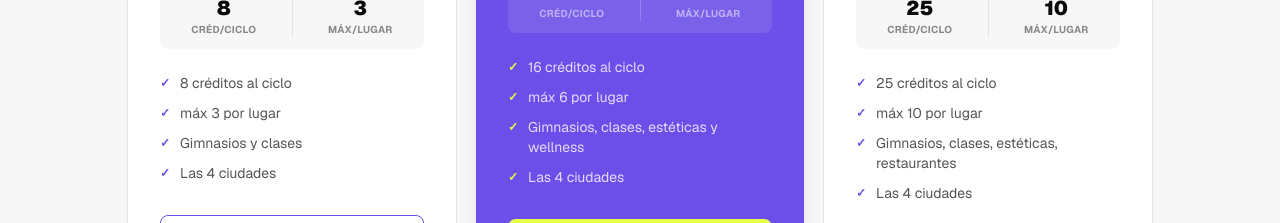
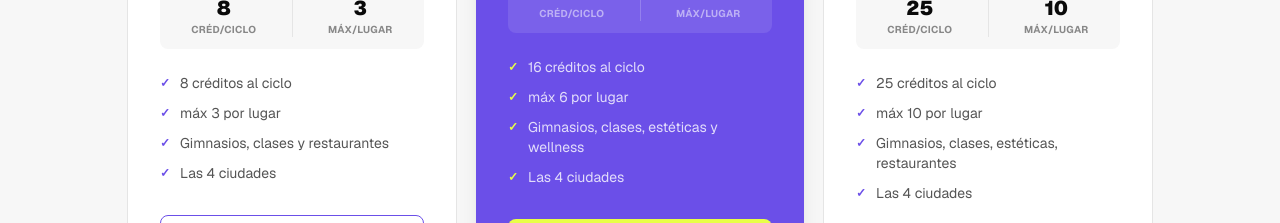
Before and after one commit to Onceoncemkt/muve, a Next.js app in the folder agencia-reports/muve/: page / in a window 1280 px wide. Shown: the part 2220-2443 px from the top of the page. Built offline with nearby package versions, Linux system fonts and the light colour scheme; no server answers.

Commit message:
landing: incluir restaurantes en plan básico
Co-Authored-By: Oz <oz-agent@warp.dev>

```diff
--- a/agencia-reports/muve/src/components/PlanesPrecios.tsx
+++ b/agencia-reports/muve/src/components/PlanesPrecios.tsx
@@ -49,7 +49,7 @@ const PLANES = [
     features: [
       '8 créditos al ciclo',
       'máx 3 por lugar',
-      'Gimnasios y clases',
+      'Gimnasios, clases y restaurantes',
       'Las 4 ciudades',
     ],
     recomendado: false,
```
